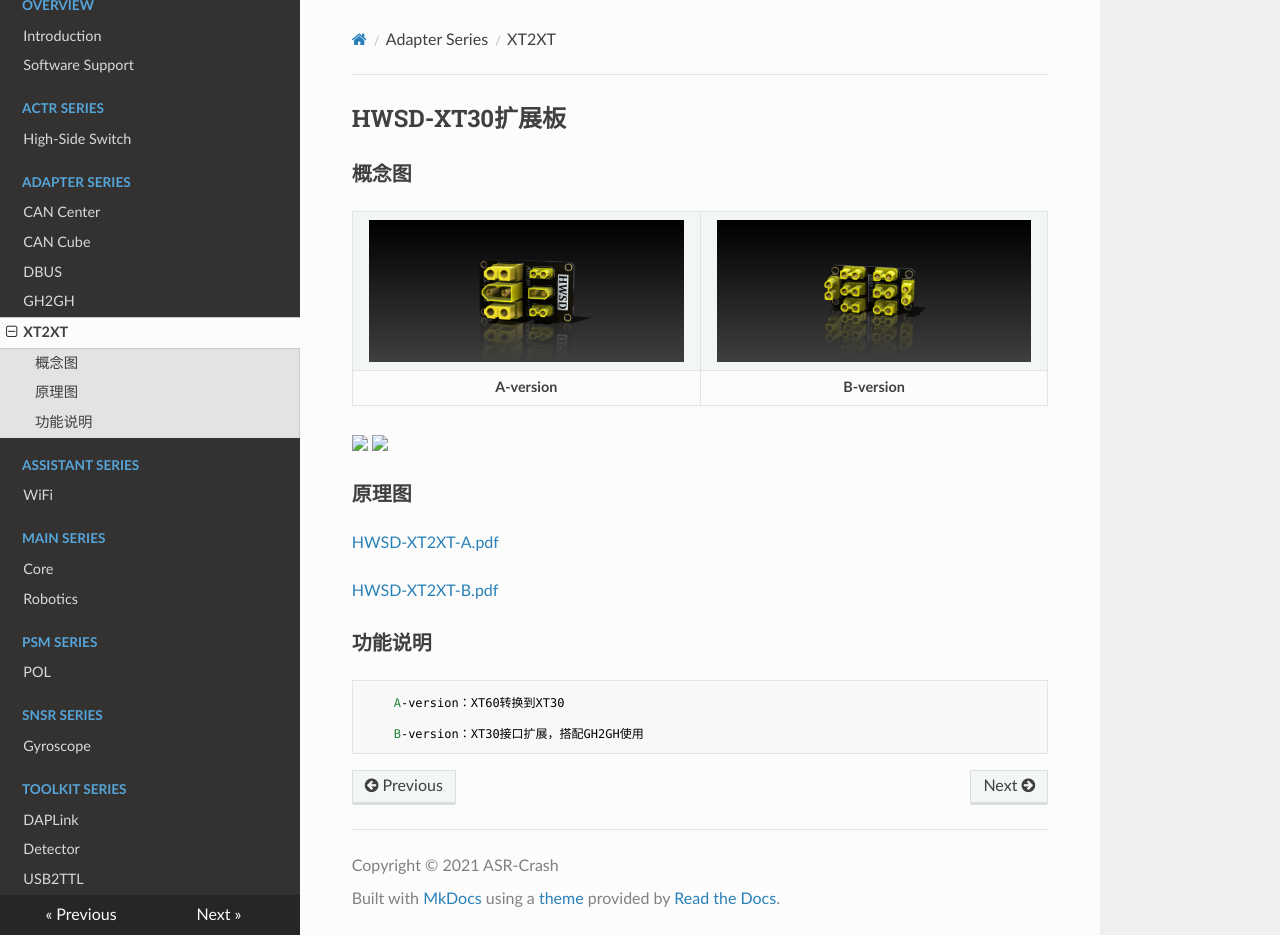
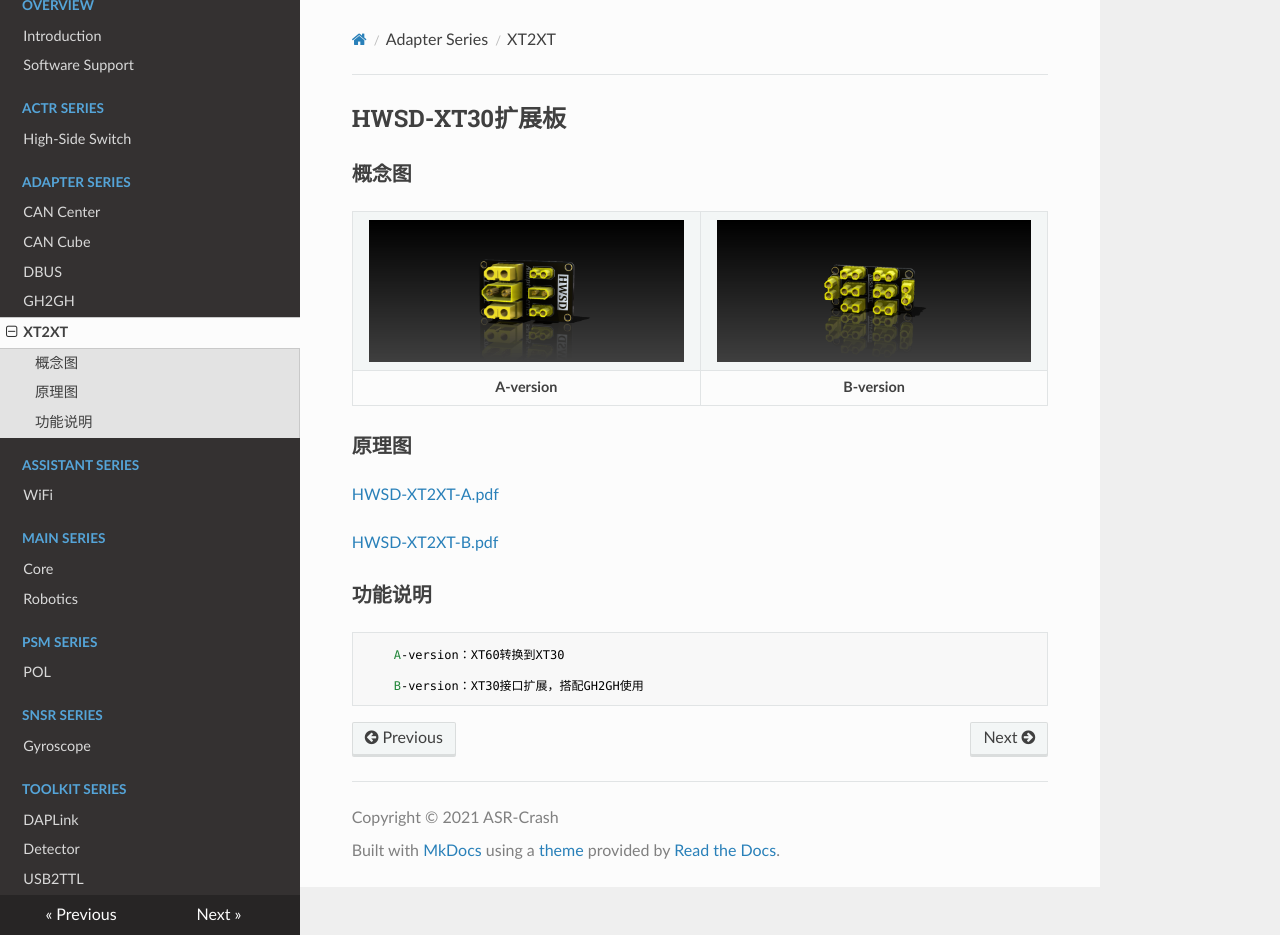
Before and after one commit to ASR-Crash/XMU-RM-HWSD-UM, an MkDocs documentation site: the page built from docs/XT2XT.md, in a window 1280 px wide and 935 px high. Built offline with MkDocs 1.6.1, drawn with Linux system fonts in a browser that asks for light colours; nearby versions of some CDN libraries.

Commit message:
20211030 16:30

```diff
--- a/docs/XT2XT.md
+++ b/docs/XT2XT.md
@@ -4,20 +4,14 @@
 
 <table>
     <tr>
-        <td><center><img src="img/HWSD-XT2XTA.png"/></center>
-        <td><center><img src="img/HWSD-XT2XTB.png"/></center>
+        <td><img src="HWSD-XT2XT-A.png">
+        <td><img src="HWSD-XT2XT-B.png">
     </tr>
     <tr>
         <td><center><strong>A-version</strong></center></td>
         <td><center><strong>B-version</strong></center></td>
     </tr>
 </table>
-
-<img src="HWSD-XT2XTA.png"/>
-<img src="HWSD-XT2XTB.png"/>
-
-
-
 ### 原理图
 
  [HWSD-XT2XT-A.pdf](HWSD-XT2XT-A.pdf)
```
Also changed, not shown: docs/XT2XT/HWSD-XT2XT-A.PNG (renamed from docs/XT2XT/img/HWSD-XT2XTA.PNG), docs/XT2XT/HWSD-XT2XT-B.PNG (renamed from docs/XT2XT/img/HWSD-XT2XTB.PNG).
